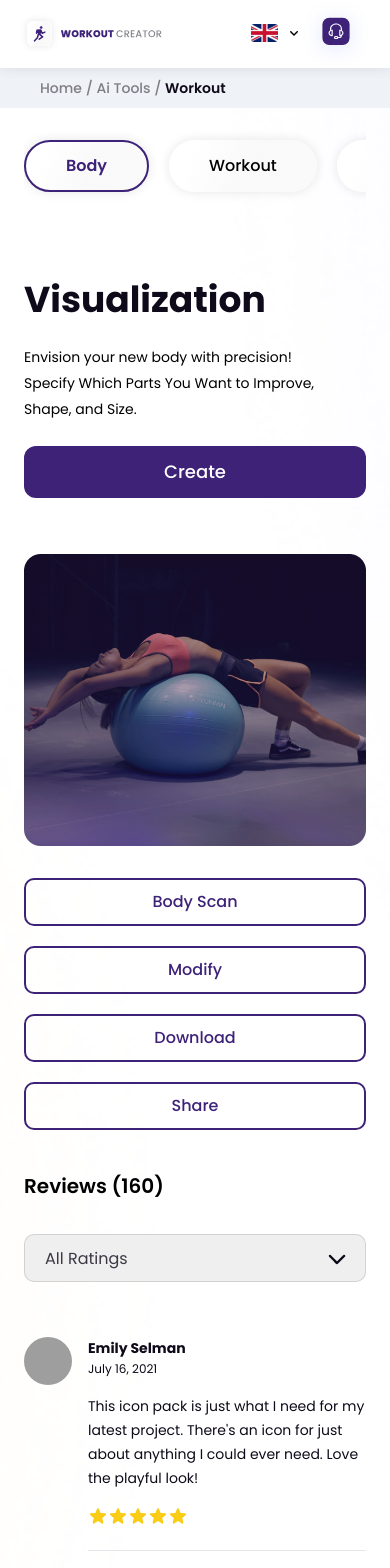
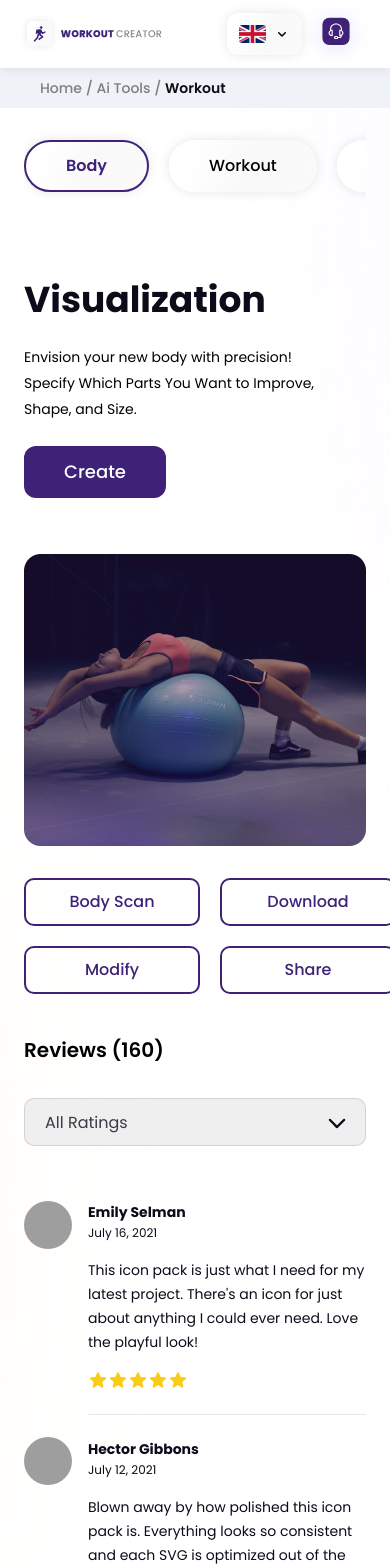
Before and after one commit to imran-farooq7/architectus, a Next.js app: page /workout in a window 390 px wide. Shown: the top 1568 px of the page. Built offline with nearby package versions, Linux system fonts and the light colour scheme; grey boxes are pictures that could not be loaded.

Commit message:
app updated as per figma design

```diff
--- a/app/globals.css
+++ b/app/globals.css
@@ -173,6 +173,16 @@ select {
 		rgba(236, 235, 255, 0.85) 96.52%
 	);
 }
+.menu-button {
+	background: linear-gradient(
+		111.61deg,
+		#ffffff 15.17%,
+		#f9f9f9 55.5%,
+		#fafafa 95.84%
+	);
+	backdrop-filter: blur(13px);
+	box-shadow: 0px 0px 12px 0px rgba(15, 10, 25, 0.1);
+}
 ::-webkit-scrollbar {
 	display: none;
 }
--- a/components/shared ui/Button.tsx
+++ b/components/shared ui/Button.tsx
@@ -2,7 +2,7 @@ const Button = ({ text, disabled }: { text: string; disabled?: boolean }) => {
 	return (
 		<button
 			disabled={disabled}
-			className="px-10 md:px-0 w-full md:w-52 text-nowrap text-base py-2.5 rounded-[10px] border-[2px] border-[#3D2278] font-medium bg-transparent text-[#3D2278] disabled:opacity-40"
+			className=" md:px-0 w-44 lg:w-48 text-nowrap text-base py-2.5 rounded-[10px] border-[2px] border-[#3D2278] font-medium bg-transparent text-[#3D2278] disabled:opacity-40"
 		>
 			{text}
 		</button>
--- a/components/shared ui/ButtonsGroup.tsx
+++ b/components/shared ui/ButtonsGroup.tsx
@@ -11,7 +11,7 @@ const ButtonsGroup = ({
 	setOpen?: Dispatch<SetStateAction<boolean>>;
 }) => {
 	return (
-		<div className="flex tabs gap-5 flex-wrap md:justify-center">
+		<div className="flex tabs gap-5 gap-y-4 md:justify-center">
 			{isWorkout ? (
 				<>
 					<div
@@ -19,12 +19,12 @@ const ButtonsGroup = ({
 							setModalContent!("modify");
 							setOpen!(true);
 						}}
-						className="w-full md:w-fit"
+						className="w-fit"
 					>
 						<Button text="Modify" />
 					</div>
 					<div
-						className="w-full md:w-fit"
+						className="w-fit"
 						onClick={() => {
 							setModalContent!("download");
 							setOpen!(true);
@@ -35,6 +35,8 @@ const ButtonsGroup = ({
 				</>
 			) : (
 				<>
+					<div className="flex gap-5 flex-col md:flex-row">
+						{" "}
 						<Button text="Body Scan" />
 						<div
 							onClick={() => {
@@ -45,6 +47,8 @@ const ButtonsGroup = ({
 						>
 							<Button text="Modify" />
 						</div>
+					</div>
+					<div className="flex gap-5 flex-col md:flex-row">
 						<div
 							className="w-full md:w-fit"
 							onClick={() => {
@@ -55,6 +59,7 @@ const ButtonsGroup = ({
 							<Button text="Download" />
 						</div>
 						<Button text="Share" />
+					</div>
 				</>
 			)}
 		</div>
--- a/components/shared ui/CoachSignup.tsx
+++ b/components/shared ui/CoachSignup.tsx
@@ -15,16 +15,16 @@ const CoachSignup = ({
 	isSupplier: boolean;
 }) => {
 	return (
-		<div className="p-8 h-[80vh]  overflow-y-scroll">
+		<div>
 			<Image
 				src={Cross}
 				alt="close"
 				onClick={() => setOpen(false)}
-				className="top-[15px] right-[30px] absolute cursor-pointer"
+				className="top-2 right-4 absolute cursor-pointer"
 			/>
 			<div className="my-4">
 				{isSupplier ? (
-					<div className="relative w-full">
+					<div className="relative mt-6 w-full">
 						<div className=" relative borderUpload py-10" id="dropzone">
 							<input
 								type="file"
--- a/components/shared ui/LanguageMenu.tsx
+++ b/components/shared ui/LanguageMenu.tsx
@@ -2,7 +2,7 @@ import Eng from "@/public/flageng.svg";
 import Brazil from "@/public/flagbrazil.svg";
 import Russia from "@/public/flagrussia.svg";
 import { Menu, MenuButton, MenuItem, MenuItems } from "@headlessui/react";
-import { ChevronDownIcon } from "@heroicons/react/16/solid";
+import { ChevronDownIcon, ChevronUpIcon } from "@heroicons/react/16/solid";
 import Image from "next/image";
 import { useState } from "react";
 
@@ -11,9 +11,23 @@ const LanguageMenu = () => {
 	return (
 		<div className="w-52 text-right">
 			<Menu>
-				<MenuButton className="inline-flex items-center gap-2 rounded-md bg-transparent py-1.5 focus:outline-none ">
-					<Image src={lang} alt="language" />
-					<ChevronDownIcon className="size-4 fill-black" />
+				<MenuButton className="inline-flex menu-button items-center gap-2 rounded-xl p-3 focus:outline-none ">
+					{({ active }) => (
+						<>
+							{" "}
+							<Image src={lang} alt="language" />
+							<ChevronDownIcon
+								className={`${
+									active ? "hidden" : "inline-flex size-4 fill-black"
+								}`}
+							/>
+							<ChevronUpIcon
+								className={`${
+									active ? "inline-flex size-4 fill-black" : "hidden "
+								}`}
+							/>
+						</>
+					)}
 				</MenuButton>
 
 				<MenuItems
--- a/components/shared ui/LoginForm.tsx
+++ b/components/shared ui/LoginForm.tsx
@@ -1,9 +1,5 @@
+import Cross from "@/public/close.png";
 import Image from "next/image";
-import Link from "next/link";
-import LineLeft from "@/public/Line left.png";
-import Cross from "@/public/close.png";
-import Google from "@/public/Google.svg";
-import Apple from "@/public/apple.svg";
 import { Dispatch, SetStateAction } from "react";
 
 const LoginForm = ({
@@ -18,8 +14,8 @@ const LoginForm = ({
 	setCurrentAuth: Dispatch<SetStateAction<string>>;
 }) => {
 	return (
-		<div className="p-8">
-			<h1 className="font-bold text-2xl text-[#0B0B0B] text-left">
+		<div>
+			<h1 className="font-bold text-2xl mt-3 text-[#0B0B0B] text-left">
 				{title} Login
 			</h1>
 			<p className="mt-4  text-[#6D6D6D] text-left text-sm">{description}</p>
@@ -27,7 +23,7 @@ const LoginForm = ({
 				src={Cross}
 				alt="close"
 				onClick={() => setOpen(false)}
-				className="top-[30px] right-[30px] absolute cursor-pointer"
+				className="top-4 right-4 absolute cursor-pointer"
 			/>
 
 			<div className="gap-5 flex flex-col mt-8 gap-y-5">
--- a/components/workout/body/BodyTab.tsx
+++ b/components/workout/body/BodyTab.tsx
@@ -27,7 +27,7 @@ const BodyTab = () => {
 						setModalContent("create");
 						setOpen(true);
 					}}
-					className="bg-[#3D2278] self-stretch md:self-start font-medium text-lg text-white px-10 md:px-[4.35rem] py-3 rounded-xl"
+					className="bg-[#3D2278] self-start font-medium text-lg text-white px-10 md:px-[4.35rem] py-3 rounded-xl"
 				>
 					Create
 				</button>
--- a/components/workout/coaches tab/CoachesLAuthCard.tsx
+++ b/components/workout/coaches tab/CoachesLAuthCard.tsx
@@ -39,7 +39,7 @@ const CoachesAuthCard = ({
 		content = <ForgetPassword setOpen={setOpen} />;
 	}
 	return (
-		<div className="flex relative flex-col mx-8 bg-white rounded-2xl p-8 max-w-full">
+		<div className="flex relative flex-col p-4 mx-4 md:mx-8 bg-white rounded-2xl md:p-8 max-w-full">
 			{content}
 		</div>
 	);
--- a/components/workout/suppliers/SupplierAuthCard.tsx
+++ b/components/workout/suppliers/SupplierAuthCard.tsx
@@ -41,7 +41,7 @@ const SupplierAuthCard = ({
 		content = <SupplierPayment setOpen={setOpen} />;
 	}
 	return (
-		<div className="flex relative flex-col mx-8 bg-white rounded-2xl max-w-full">
+		<div className="flex relative flex-col p-4 mx-4 md:mx-8 bg-white md:p-8 rounded-2xl max-w-full">
 			{content}
 		</div>
 	);
--- a/components/workout/suppliers/SupplierPayment.tsx
+++ b/components/workout/suppliers/SupplierPayment.tsx
@@ -8,8 +8,8 @@ const SupplierPayment = ({
 	setOpen: Dispatch<SetStateAction<boolean>>;
 }) => {
 	return (
-		<div className="flex relative flex-col p-5 md:p-8">
-			<h1 className="font-bold text-xl  md:text-2xl text-[#0B0B0B] text-left">
+		<div className="flex relative flex-col">
+			<h1 className="font-bold mt-4 text-xl  md:text-2xl text-[#0B0B0B] text-left">
 				Supplier Plan
 			</h1>
 			<p className="mt-4 text-[#6D6D6D] w-[275px] md:w-full text-left text-sm">
@@ -19,7 +19,7 @@ const SupplierPayment = ({
 				src={Cross}
 				alt="close"
 				onClick={() => setOpen(false)}
-				className="top-5 right-5 absolute cursor-pointer"
+				className="top-1 right-1 absolute cursor-pointer"
 			/>
 			<div className="supplierPayment p-5 md:p-8 rounded-[20px] mt-5 md:mt-8 mb-5">
 				<h3 className="text-[#0F0A19] text-xl md:text-2xl font-semibold mb-7">
--- a/components/workout/suppliers/SuppliersTab.tsx
+++ b/components/workout/suppliers/SuppliersTab.tsx
@@ -33,7 +33,7 @@ const SuppliersTab = () => {
 					On this page, you can find the ideal suppliers to obtain all the
 					materials, equipment, and supplements necessary for your journey.
 				</p>
-				<div className="flex mt-10 items-stretch md:items-center gap-5 flex-col md:flex-row">
+				<div className="flex mt-10 items-center gap-5 flex-row">
 					<button
 						onClick={() => {
 							setCurrentAuth("signup");
@@ -48,7 +48,7 @@ const SuppliersTab = () => {
 							setCurrentAuth("login");
 							setOpen(true);
 						}}
-						className="w-full md:w-fit"
+						className="w-fit"
 					>
 						<Button text="Login" />
 					</div>
--- a/components/workout/workout tab/WorkoutTab.tsx
+++ b/components/workout/workout tab/WorkoutTab.tsx
@@ -37,7 +37,7 @@ const WorkoutTab = () => {
 						setModalContent("create");
 						setOpen(true);
 					}}
-					className="bg-[#3D2278] self-stretch md:self-start font-medium text-lg text-white px-10 md:px-[4.35rem] py-3 rounded-xl"
+					className="bg-[#3D2278] self-start font-medium text-lg text-white px-10 md:px-[4.35rem] py-3 rounded-xl"
 				>
 					Create
 				</button>
```
Lines whose indentation alone changed are shown as unchanged.
